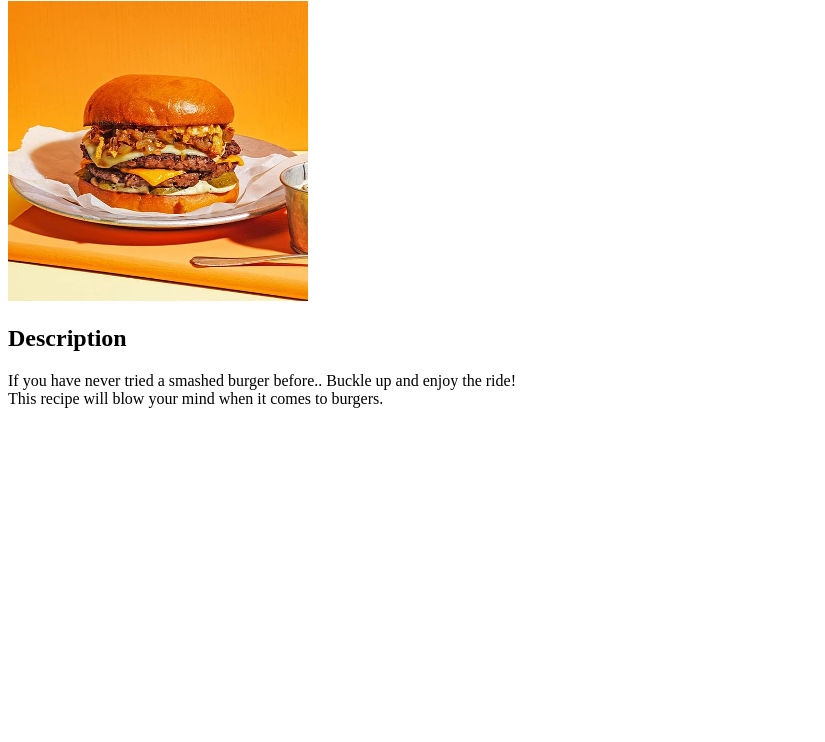
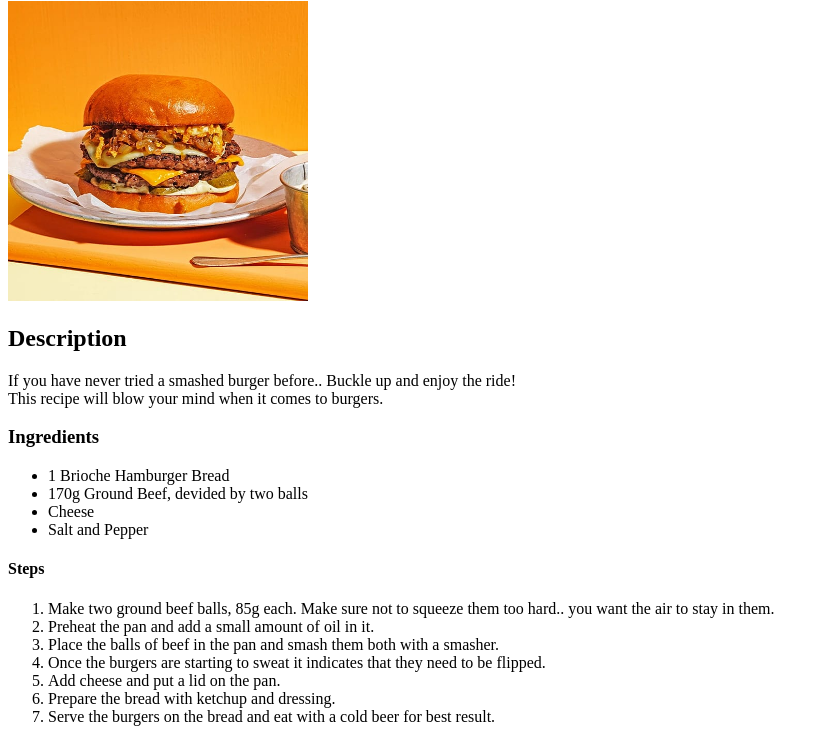
Before and after one commit to fredrikisehag/odin-recipes, a plain HTML site: page recipes/burgers.html in a window 1280 px wide. Shown: the part 79-821 px from the top of the page, without its empty margins (0-825 px from the left). Before the commit the page ends 800 px from the top, so only its background shows below. Drawn offline with Linux system fonts and the light colour scheme.

Commit message:
Add Ingredients and Steps to burgers.html

```diff
--- a/recipes/burgers.html
+++ b/recipes/burgers.html
@@ -21,5 +21,32 @@
       ride! <br />
       This recipe will blow your mind when it comes to burgers.
     </p>
+    <h3>Ingredients</h3>
+    <ul>
+      <li>1 Brioche Hamburger Bread</li>
+      <li>170g Ground Beef, devided by two balls</li>
+      <li>Cheese</li>
+      <li>Salt and Pepper</li>
+    </ul>
+    <h4>Steps</h4>
+    <ol>
+      <li>
+        Make two ground beef balls, 85g each. Make sure not to squeeze them too
+        hard.. you want the air to stay in them.
+      </li>
+      <li>Preheat the pan and add a small amount of oil in it.</li>
+      <li>
+        Place the balls of beef in the pan and smash them both with a smasher.
+      </li>
+      <li>
+        Once the burgers are starting to sweat it indicates that they need to be
+        flipped.
+      </li>
+      <li>Add cheese and put a lid on the pan.</li>
+      <li>Prepare the bread with ketchup and dressing.</li>
+      <li>
+        Serve the burgers on the bread and eat with a cold beer for best result.
+      </li>
+    </ol>
   </body>
 </html>
```
